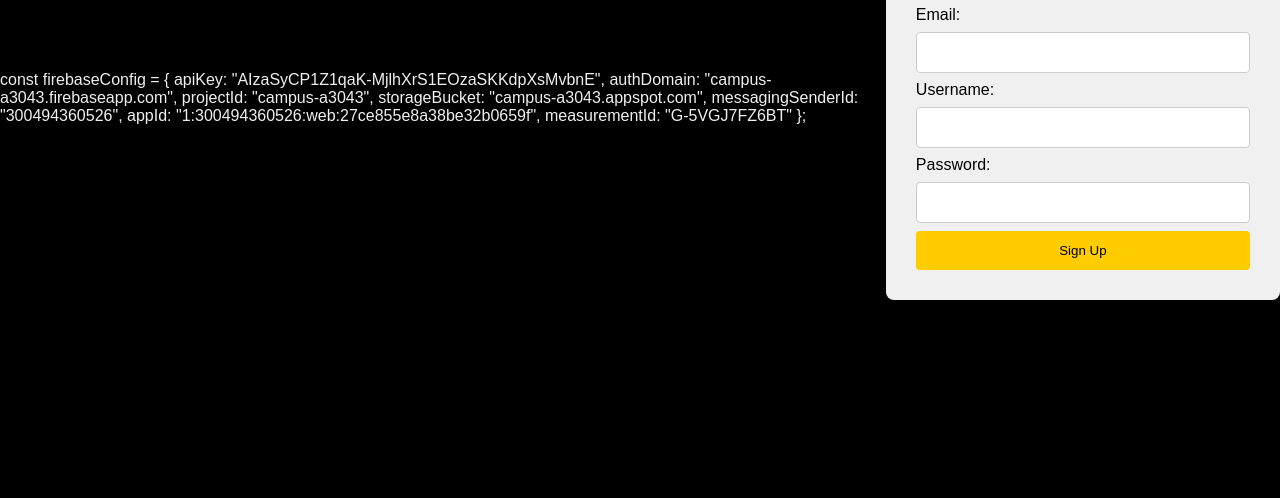
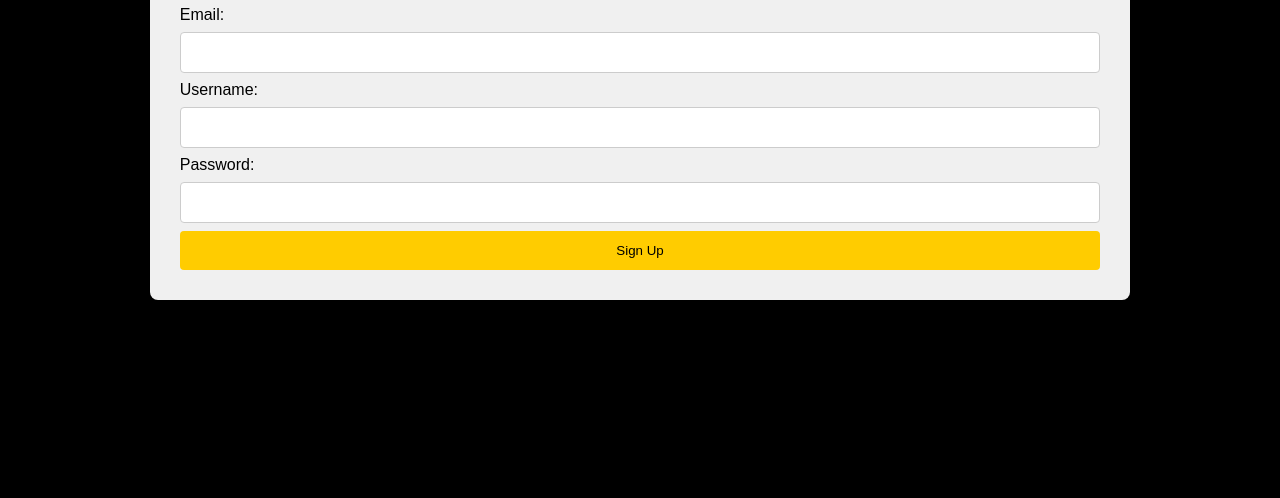
Before and after one commit to ShreeshaBhat1004/CampusHub, a website: page Signup/signup.html in a window 1280 px wide. Shown: the part 302-800 px from the top of the page. Drawn offline with Linux system fonts and the light colour scheme.

Commit message:
Update signup.html

```diff
--- a/Signup/signup.html
+++ b/Signup/signup.html
@@ -1,6 +1,7 @@
 <!DOCTYPE html>
 <html lang="en">
 <head>
+    <script src="https://www.gstatic.com/firebasejs/YOUR_VERSION/firebase-app.js">
     const firebaseConfig = {
   apiKey: "AIzaSyCP1Z1qaK-MjlhXrS1EOzaSKKdpXsMvbnE",
   authDomain: "campus-a3043.firebaseapp.com",
@@ -10,7 +11,7 @@
   appId: "1:300494360526:web:27ce855e8a38be32b0659f",
   measurementId: "G-5VGJ7FZ6BT"
 };
-<script src="https://www.gstatic.com/firebasejs/YOUR_VERSION/firebase-app.js"></script>
+</script>
 <script src="https://www.gstatic.com/firebasejs/YOUR_VERSION/firebase-auth.js"></script>
 
     <meta charset="UTF-8">
```
